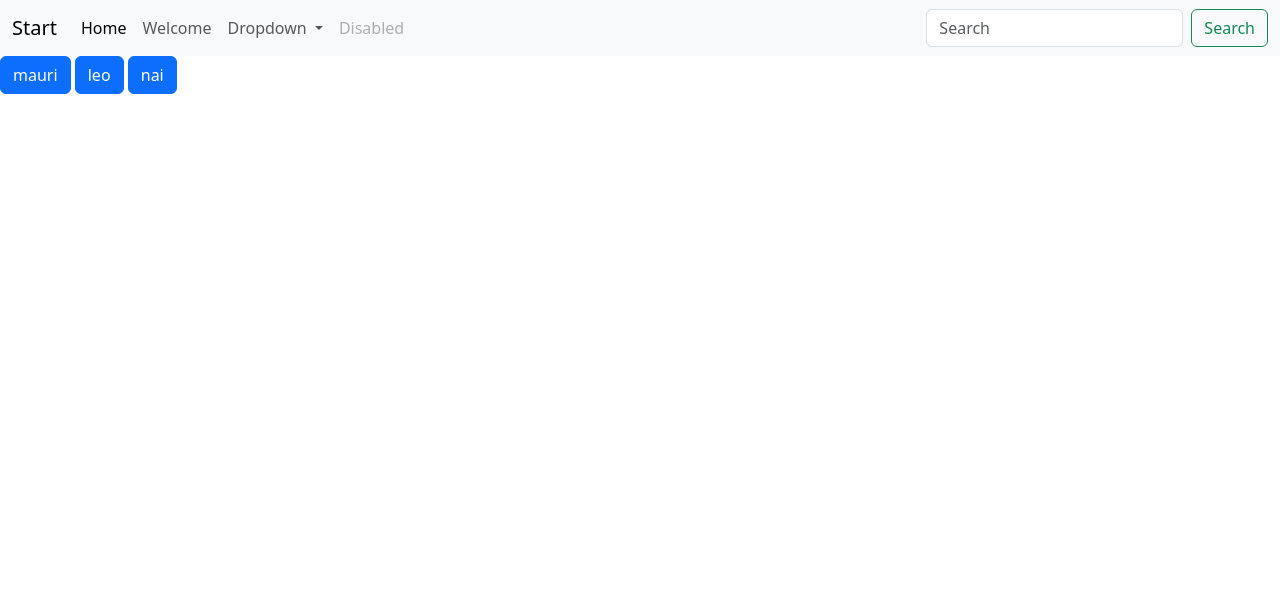
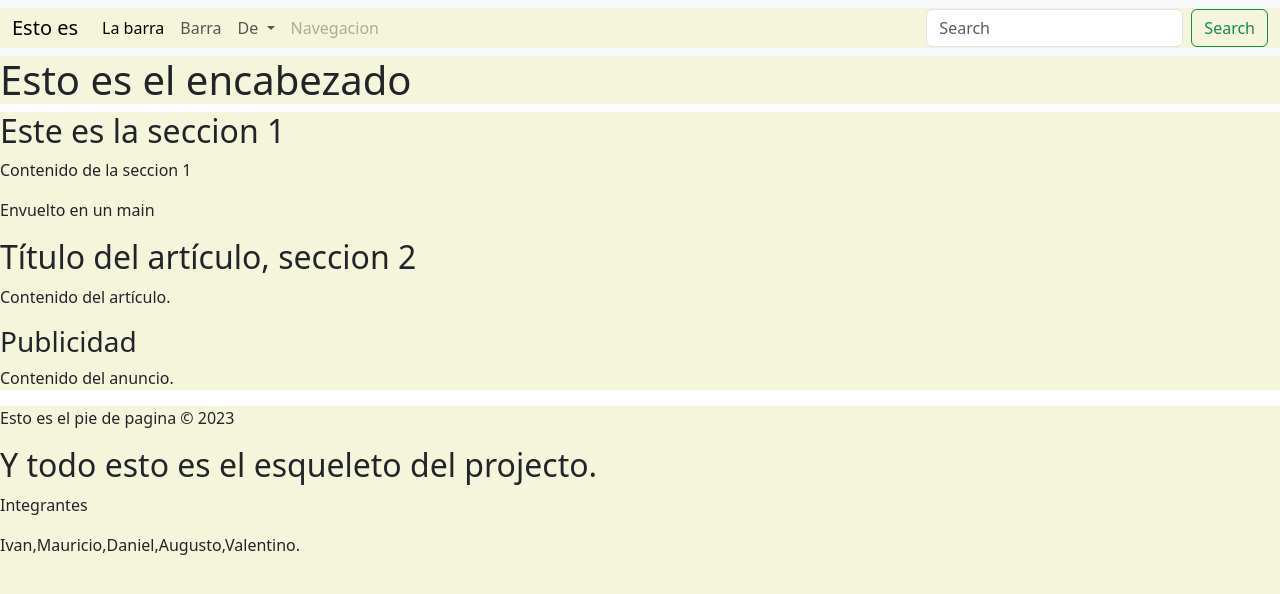
Before and after one commit to mauricioarcez/desafios_info, a Django app: page / in a window 1280 px wide. Shown: the top 594 px of the page. Run offline with Django 4.2, Linux system fonts and the light colour scheme; parts of the project's set-up code (start-up, migrations or seed data) failed here and were passed over.

Commit message:
desafio terminado

```diff
--- a/desafio10/apps/user/urls.py
+++ b/desafio10/apps/user/urls.py
@@ -1,6 +1,7 @@
 from django.contrib import admin
 from django.urls import path
+from .views import RegisterUser
 
-'''urlpatterns = [
-    path('',),
-]'''
+urlpatterns = [
+    path('register/', RegisterUser.as_view(),name='registrar'),
+]
--- a/desafio10/desafio10/urls.py
+++ b/desafio10/desafio10/urls.py
@@ -21,5 +21,5 @@ from .views import index
 urlpatterns = [
     path('admin/', admin.site.urls),
     path('',index),
-   # path('user/', include('apps.user.urls'))
+    path('user/', include('apps.user.urls'))
 ]
--- a/desafio10/desafio10/views.py
+++ b/desafio10/desafio10/views.py
@@ -3,7 +3,5 @@ from django.shortcuts import render
 def index(request):
 
     template_name = 'index.html'
-    nombres = ['mauri','leo','nai']
-    contexto = {'nombres': nombres}
 
-    return render(request,template_name,contexto)
+    return render(request,template_name)
--- /dev/null
+++ b/desafio10/static/css/styles.css
@@ -0,0 +1,9 @@
+*{
+    margin: 0;
+    padding: 0;
+    background-color:beige;
+}
+
+body{
+
+}
--- a/desafio10/templates/base.html
+++ b/desafio10/templates/base.html
@@ -1,11 +1,13 @@
+{% load static %}
 <!DOCTYPE html>
 <html lang="es">
 
     <head>
         <meta charset="UTF-8">
         <meta name="viewport" content="width=device-width, initial-scale=1.0">
-        <title>Document</title>
+        {% block title %}{% endblock title %}
 
+        <link rel="stylesheet" href="static/css/styles.css">
         <link href="https://cdn.jsdelivr.net/npm/bootstrap@5.3.0/dist/css/bootstrap.min.css" rel="stylesheet" integrity="sha384-9ndCyUaIbzAi2FUVXJi0CjmCapSmO7SnpJef0486qhLnuZ2cdeRhO02iuK6FUUVM" crossorigin="anonymous">
     </head>
 
--- a/desafio10/templates/index.html
+++ b/desafio10/templates/index.html
@@ -1,11 +1,39 @@
 {% extends 'base.html' %}
+
+{% block title %}
+    <title>Esto es el titulo</title>
+{% endblock title %}
+
+
 {% block contenido %}
 
-    {% for nombre in nombres  %}
+    <header>
+        <h1>Esto es el encabezado</h1>
+    </header>
 
-        <button type="button" class="btn btn-primary">{{ nombre }}</button>
+    <main>
+        <section>
+            <h2>Este es la seccion 1</h2>
+            <p>Contenido de la seccion 1</p>
+            <p>Envuelto en un main</p>
+        </section>
+        <section>
+            <article>
+                <h2>Título del artículo, seccion 2</h2>
+                <p>Contenido del artículo.</p>
+                <aside>
+                    <h3>Publicidad</h3>
+                    <p>Contenido del anuncio.</p>
+                </aside>
+            </article>
+        </section>
+    </main>
 
-    {% endfor %}
-
+    <footer>
+        <p>Esto es el pie de pagina &copy; 2023</p>
+        <h2>Y todo esto es el esqueleto del projecto.</h2>
+        <p>Integrantes</p>
+        <p>Ivan,Mauricio,Daniel,Augusto,Valentino.</p>
+    </footer>
 
 {% endblock contenido %}
--- a/desafio10/templates/navbar.html
+++ b/desafio10/templates/navbar.html
@@ -1,30 +1,30 @@
 <nav class="navbar navbar-expand-lg bg-body-tertiary">
   <div class="container-fluid">
-    <a class="navbar-brand" href="#">Start</a>
+    <a class="navbar-brand" href="#">Esto es</a>
     <button class="navbar-toggler" type="button" data-bs-toggle="collapse" data-bs-target="#navbarSupportedContent" aria-controls="navbarSupportedContent" aria-expanded="false" aria-label="Toggle navigation">
       <span class="navbar-toggler-icon"></span>
     </button>
     <div class="collapse navbar-collapse" id="navbarSupportedContent">
       <ul class="navbar-nav me-auto mb-2 mb-lg-0">
         <li class="nav-item">
-          <a class="nav-link active" aria-current="page" href="#">Home</a>
+          <a class="nav-link active" aria-current="page" href="#">La barra</a>
         </li>
         <li class="nav-item">
-          <a class="nav-link" href="#">Welcome</a>
+          <a class="nav-link" href="#">Barra</a>
         </li>
         <li class="nav-item dropdown">
           <a class="nav-link dropdown-toggle" href="#" role="button" data-bs-toggle="dropdown" aria-expanded="false">
-            Dropdown
+            De
           </a>
           <ul class="dropdown-menu">
-            <li><a class="dropdown-item" href="#">Action</a></li>
-            <li><a class="dropdown-item" href="#">Another action</a></li>
+            <li><a class="dropdown-item" href="#">Esto es</a></li>
+            <li><a class="dropdown-item" href="#">Un menu</a></li>
             <li><hr class="dropdown-divider"></li>
-            <li><a class="dropdown-item" href="#">Something else here</a></li>
+            <li><a class="dropdown-item" href="#">Desplegable</a></li>
           </ul>
         </li>
         <li class="nav-item">
-          <a class="nav-link disabled">Disabled</a>
+          <a class="nav-link disabled">Navegacion</a>
         </li>
       </ul>
       <form class="d-flex" role="search">
```
Also changed, not shown: desafio10/static/css/main.css (deleted, +0 -9 lines), desafio10/db.sqlite3 (deleted), desafio10/templates/user/register.html (added).
